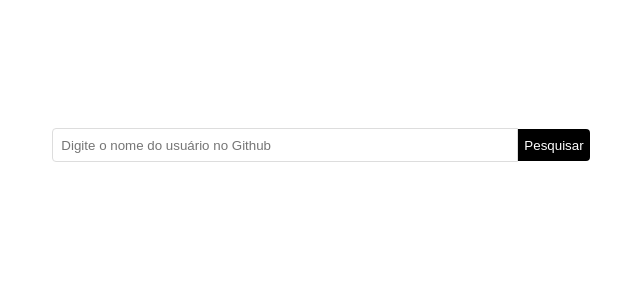
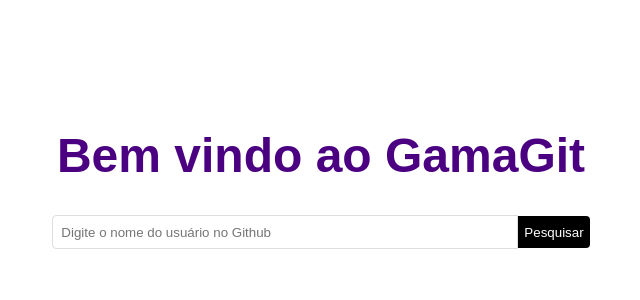
Before and after one commit to rlima-nogueira/gamagit, a React (Create React App) app: page / in a window 1280 px wide. Shown: the top 300 px of the page, without its empty margins (319-959 px from the left). Built offline with nearby package versions, Linux system fonts and the light colour scheme.

Commit message:
Ajustes layout

```diff
--- a/public/index.html
+++ b/public/index.html
@@ -2,7 +2,7 @@
 <html lang="en">
   <head>
     <meta charset="utf-8" />
-    <link rel="icon" href="%PUBLIC_URL%/github.svg" />
+    <link rel="icon" href="%PUBLIC_URL%/search.svg" />
     <meta name="viewport" content="width=device-width, initial-scale=1" />
     <meta name="theme-color" content="#000000" />
     <meta
@@ -13,7 +13,7 @@
 
     <link rel="manifest" href="%PUBLIC_URL%/manifest.json" />
 
-    <title>Consulta Github</title>
+    <title>GamaGit</title>
   </head>
   <body>
     <noscript>You need to enable JavaScript to run this app.</noscript>
--- a/src/pages/Home/index.js
+++ b/src/pages/Home/index.js
@@ -35,6 +35,8 @@ export default function App(props) {
 
   return (
     <S.HomeContainer>
+      <S.Cabecalho> Bem vindo ao GamaGit </S.Cabecalho>
+
       <S.Content>
         <S.Input className="usuarioInput" placeholder="Digite o nome do usuário no Github"value={usuario} onChange={ e => setUsuario(e.target.value)}/>
 
--- a/src/pages/Home/styled.js
+++ b/src/pages/Home/styled.js
@@ -7,6 +7,7 @@ export const HomeContainer = styled.div`
     align-items: center;
     justify-content: center;
     heigh: 100vh;
+
 `
 
 export const Content = styled.div`
@@ -14,8 +15,21 @@ export const Content = styled.div`
     display: flex;
     align-items: center;
     justify-content: center;
+    padding-top: 2rem;
+
+`;
+
+export const Cabecalho = styled.div`
+    width: 100vw;
+    display: flex;
+    align-items: center;
+    justify-content: center;
     padding-top: 10%;
-`;
+    font-family: sans-serif;
+    font-size: 3rem;
+    font-weight: 600;
+    color: #4B0082;
+`
 
 
 export const Input = styled.input`
```
Also changed, not shown: public/search.svg (added).
